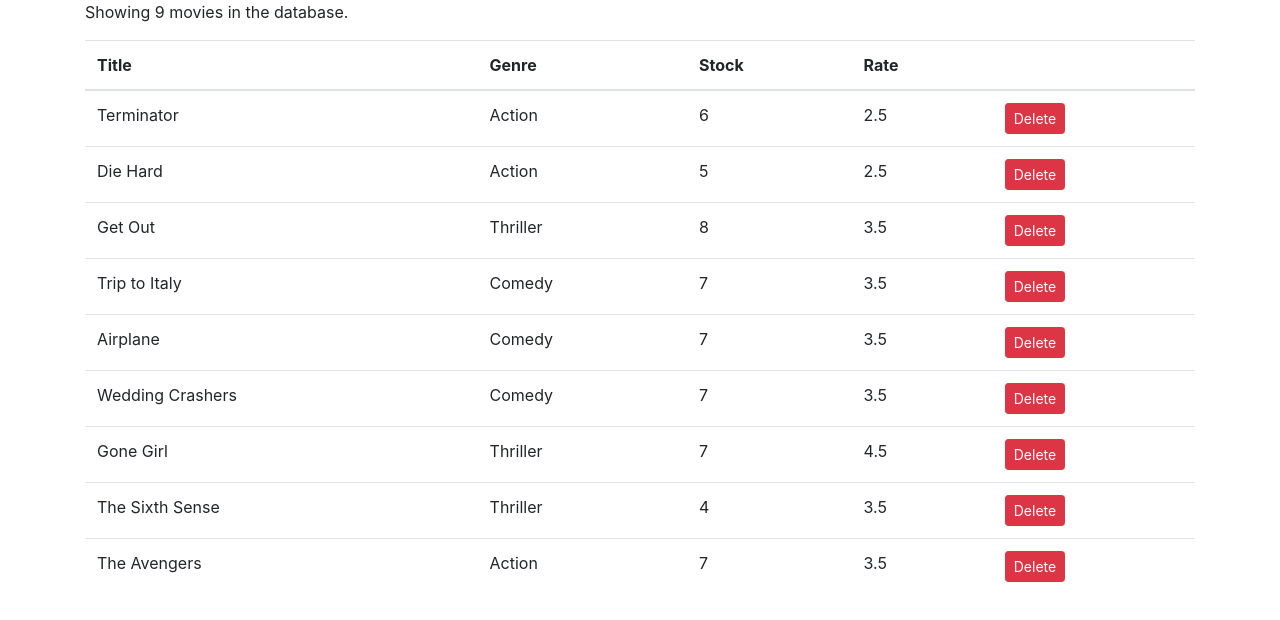
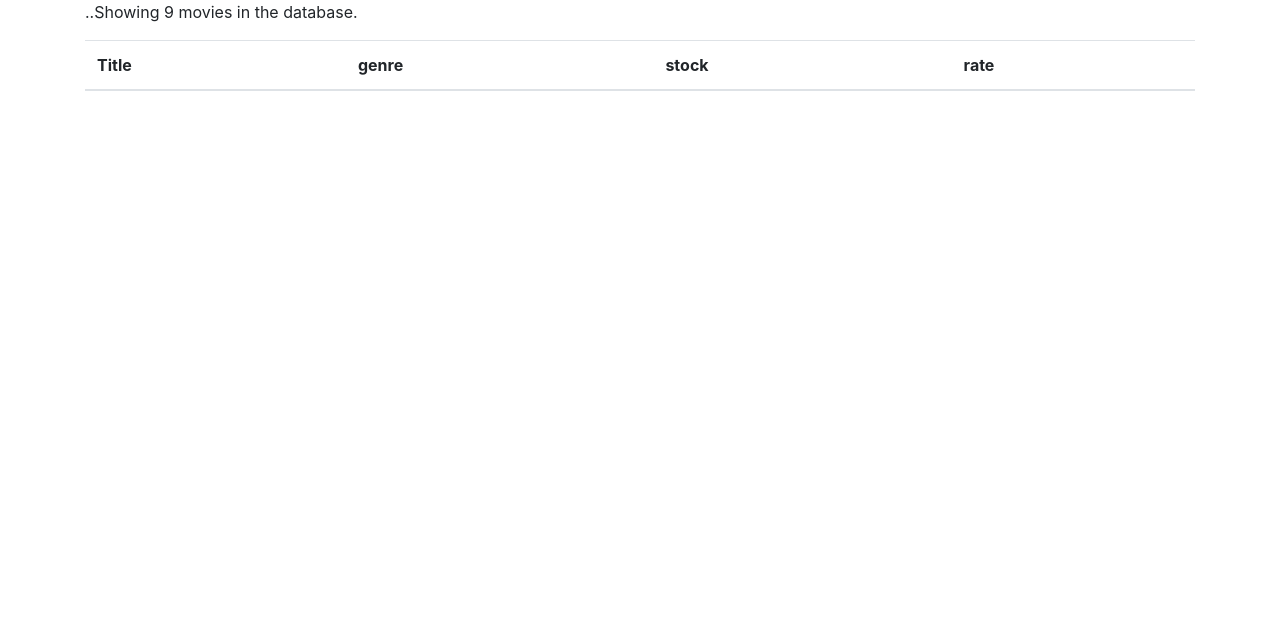
Before and after one commit to gerrymcdonnell/react-vidly, a React (Create React App) app: page / in a window 1280 px wide. Shown: the top 620 px of the page. Built offline with nearby package versions, Linux system fonts and the light colour scheme.

Commit message:
added zen coding tips

```diff
--- a/src/components/movies.jsx
+++ b/src/components/movies.jsx
@@ -6,6 +6,7 @@ class Movies extends Component {
     movies: getMovies()
   };
 
+  /*not sure how this works*/
   handleDelete = movie => {
     const movies = this.state.movies.filter(m => m._id !== movie._id);
     this.setState({ movies });
@@ -18,36 +19,33 @@ class Movies extends Component {
 
     return (
       <React.Fragment>
-        <p>Showing {count} movies in the database.</p>
+        <p>..Showing {count} movies in the database.</p>
+
+        {/*bootstrap table*/}
+
+        {/*zen coding tip:  table.table>thead>tr>th*4 and hit TAB to generate the table*/}
+
         <table className="table">
           <thead>
             <tr>
               <th>Title</th>
-              <th>Genre</th>
-              <th>Stock</th>
-              <th>Rate</th>
-              <th />
+              <th>genre</th>
+              <th>stock</th>
+              <th>rate</th>
             </tr>
           </thead>
+
+          {/*tbody>tr*4*/}
+
           <tbody>
-            {this.state.movies.map(movie => (
-              <tr key={movie._id}>
-                <td>{movie.title}</td>
-                <td>{movie.genre.name}</td>
-                <td>{movie.numberInStock}</td>
-                <td>{movie.dailyRentalRate}</td>
-                <td>
-                  <button
-                    onClick={() => this.handleDelete(movie)}
-                    className="btn btn-danger btn-sm"
-                  >
-                    Delete
-                  </button>
-                </td>
-              </tr>
-            ))}
+            <tr></tr>
+            <tr></tr>
+            <tr></tr>
+            <tr></tr>
           </tbody>
+
         </table>
+
       </React.Fragment>
     );
   }
```
